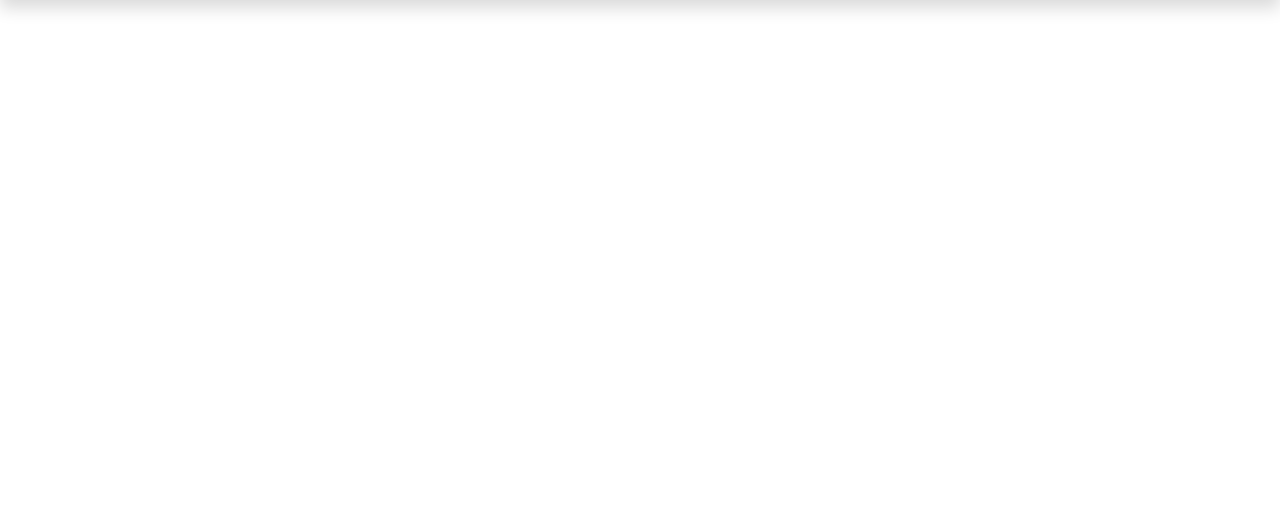
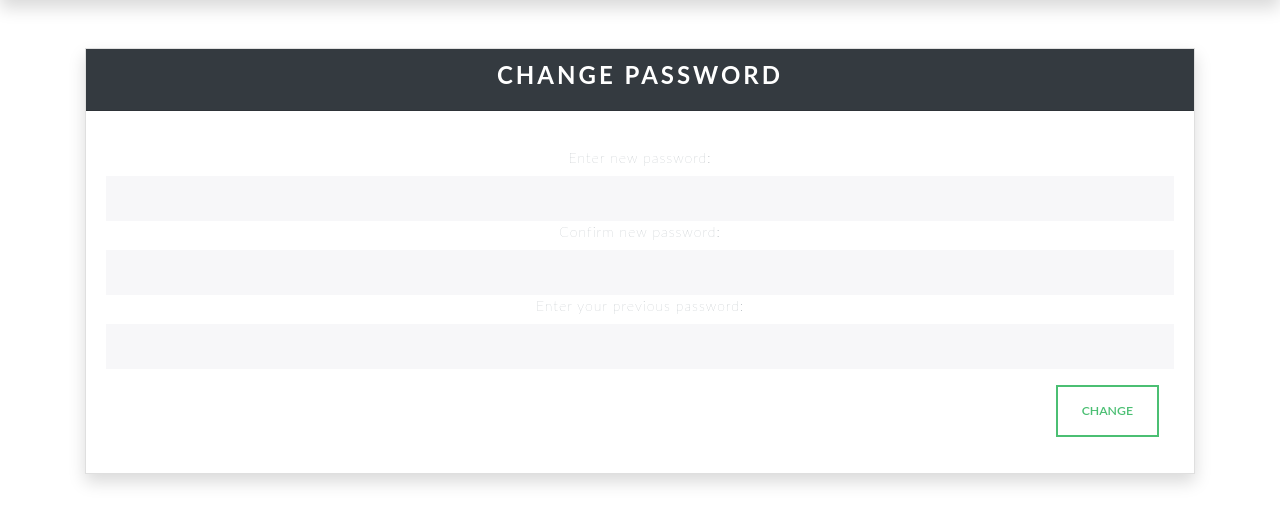
Before and after one commit to karlosusac/Herc-Bus_pzi_project, a PHP site: template view/changePassword.php in a window 1280 px wide. Shown: the part 89-614 px from the top of the page. Run offline with PHP 8.4, Linux system fonts and the light colour scheme; the template is opened without the code that fills it, so the values that code supplies are empty.

Commit message:
Finished account password updating

```diff
--- a/view/changePassword.php
+++ b/view/changePassword.php
@@ -33,3 +33,35 @@
     </ul>
   </div>
 </nav>
+
+
+<div class="container mt-5">
+  <div class="card shadow" data-aos="fade-down" data-aos-easing="ease-in-out" data-aos-duration="500">
+    <div class="card-header mb-3 d-flex justify-content-center bg-dark">
+      <h3 class="text-light">Change Password</h3>
+    </div>
+
+
+    <div class="card-body">
+      <form action="index.php?controller=ChangePassword&method=changeAccountPassword" method="POST" onsubmit="return validateForm(isPassOk)">
+          <label class="d-flex justify-content-center text-muted">Enter new password: </label>
+          <input class="form-control" type="password" name="password" required onkeyup="isPassOk()">
+
+          <label class="d-flex justify-content-center text-muted">Confirm new password: </label>
+          <input class="form-control" type="password" name="conPassword" required onkeyup="isPassOk()">
+
+          <label class="d-flex justify-content-center text-muted">Enter your previous password: </label>
+          <input class="form-control" type="password" name="oldPassword" required>
+
+          <div class="container">
+            <div class="float-right my-3">
+              <a href="index.php?controller=Profile&method=index"><button type="submit" class="btn btn-outline-success">Change</button>
+            </div>
+        </div>
+      </form>
+    <div>
+    </div>
+  </div>
+</div>
+
+<script src="asts/javaScript/registerPasswordValidation.js"></script>
--- a/view/register.php
+++ b/view/register.php
@@ -35,11 +35,7 @@
                                     <p><?php echo $error; ?></p>
                                 </div>
                             <?php } ?>
-<<<<<<< HEAD
-                            <form action="index.php?controller=register&metod=index" onsubmit="return validateForm(isPassOk)" method="POST">
-=======
                             <form action="index.php?controller=Register&method=index" onsubmit="return validateForm(isPassOk)" method="POST">
->>>>>>> ad07c60e3a322647682401c87d6bfea4aae08345
                                 <div class="form-group row">
                                     <label for="accountName" class="col-md-4 col-form-label text-md-right">Username:*</label>
                                     <div class="col-md-6">
```
Also changed, not shown: controller/ChangePassword.php (+29 -6 lines), model/Account.php (+9 -0 lines), view/settings.php (+2 -6 lines).
